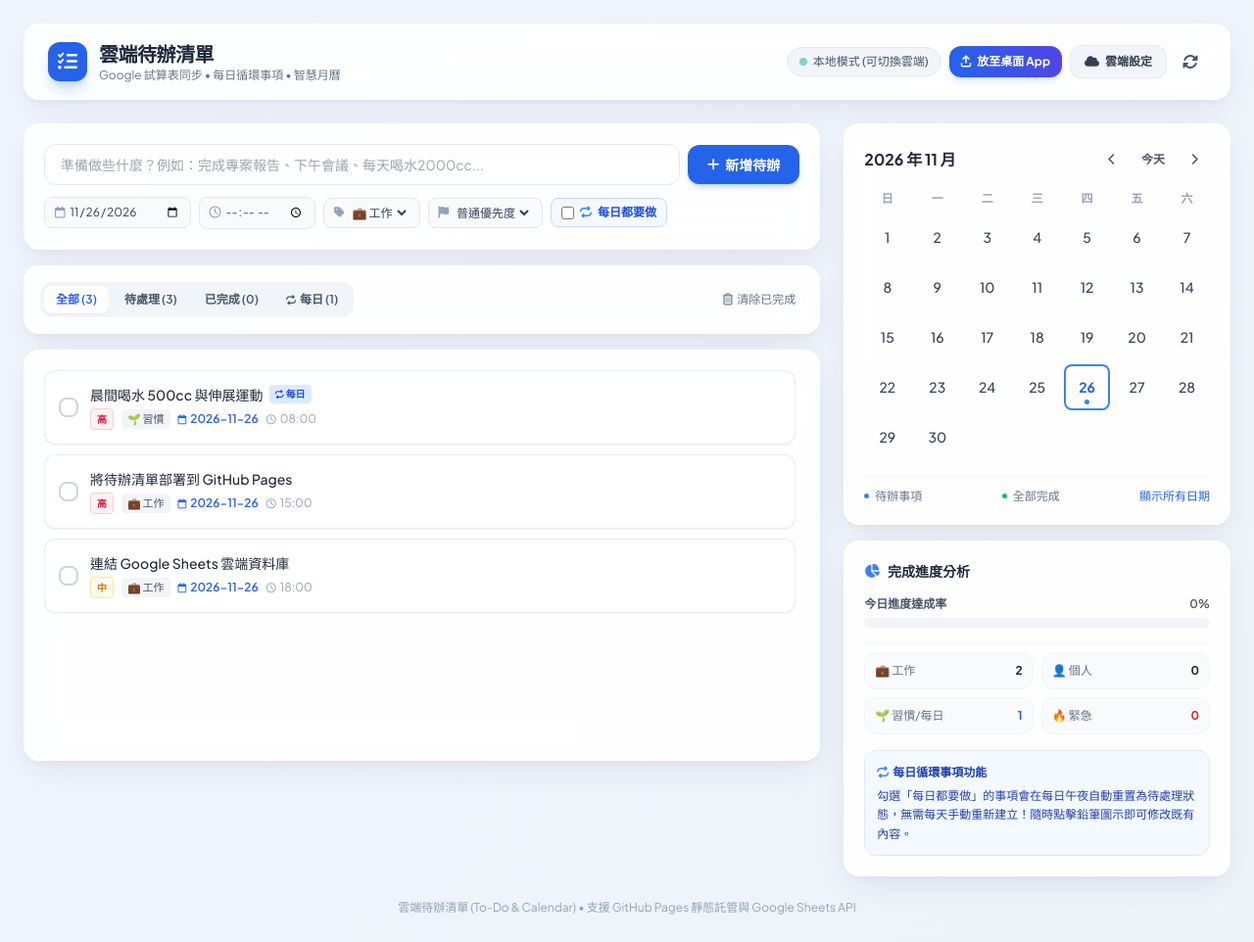
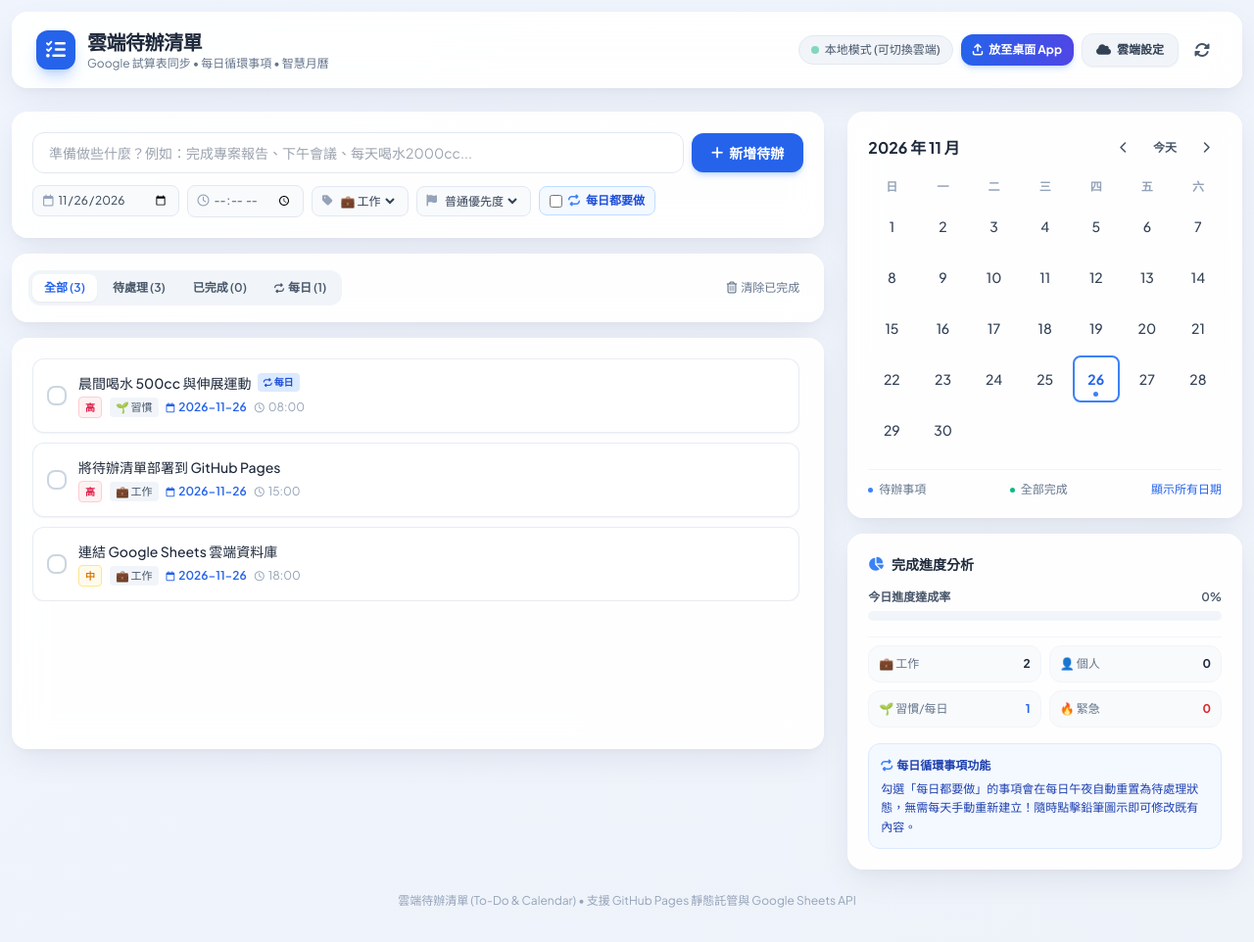
Before and after one commit to hijacker4163/to-do-list, a plain HTML site: page index.html in a window 1280 px wide. Shown: the top 962 px of the page at 98% size. Drawn offline with nearby package versions, Linux system fonts and the light colour scheme.

Commit message:
fix: enforce safe-area container padding and fallback top margin for iOS standalone app

```diff
--- a/index.html
+++ b/index.html
@@ -30,10 +30,18 @@
             font-family: 'Plus Jakarta Sans', -apple-system, BlinkMacSystemFont, "Segoe UI", Roboto, "Helvetica Neue", Arial, sans-serif;
             background: linear-gradient(135deg, #f0f4fd 0%, #eef2f9 100%);
             min-height: 100vh;
-            padding-top: max(12px, env(safe-area-inset-top, 12px));
-            padding-bottom: max(16px, env(safe-area-inset-bottom, 16px));
-            padding-left: max(12px, env(safe-area-inset-left, 12px));
-            padding-right: max(12px, env(safe-area-inset-right, 12px));
+        }
+        .app-container {
+            padding-top: calc(env(safe-area-inset-top, 0px) + 12px);
+            padding-bottom: calc(env(safe-area-inset-bottom, 0px) + 16px);
+            padding-left: calc(env(safe-area-inset-left, 0px) + 12px);
+            padding-right: calc(env(safe-area-inset-right, 0px) + 12px);
+        }
+        /* 如果是在 iOS 獨立 Web App 模式，且 safe-area-inset-top 讀取為 0 時的防禦性保底 */
+        @media all and (display-mode: standalone) {
+            .app-container {
+                padding-top: max(44px, calc(env(safe-area-inset-top, 0px) + 12px));
+            }
         }
         .glass-panel {
             background: rgba(255, 255, 255, 0.92);
@@ -91,7 +99,8 @@
         }
     </style>
 </head>
-<body class="p-3 md:p-6 flex flex-col justify-between">
+<body class="flex flex-col justify-between">
+    <div class="app-container w-full flex flex-col justify-between min-h-screen">
 
     <!-- 頂端導航與工具列 -->
     <header class="max-w-7xl mx-auto w-full mb-6">
@@ -476,6 +485,7 @@
     <footer class="max-w-7xl mx-auto w-full text-center text-xs text-slate-400 py-6">
         雲端待辦清單 (To-Do & Calendar) • 支援 GitHub Pages 靜態託管與 Google Sheets API
     </footer>
+    </div><!-- end app-container -->
 
     <!-- 核心 JavaScript 邏輯 -->
     <script>
```
